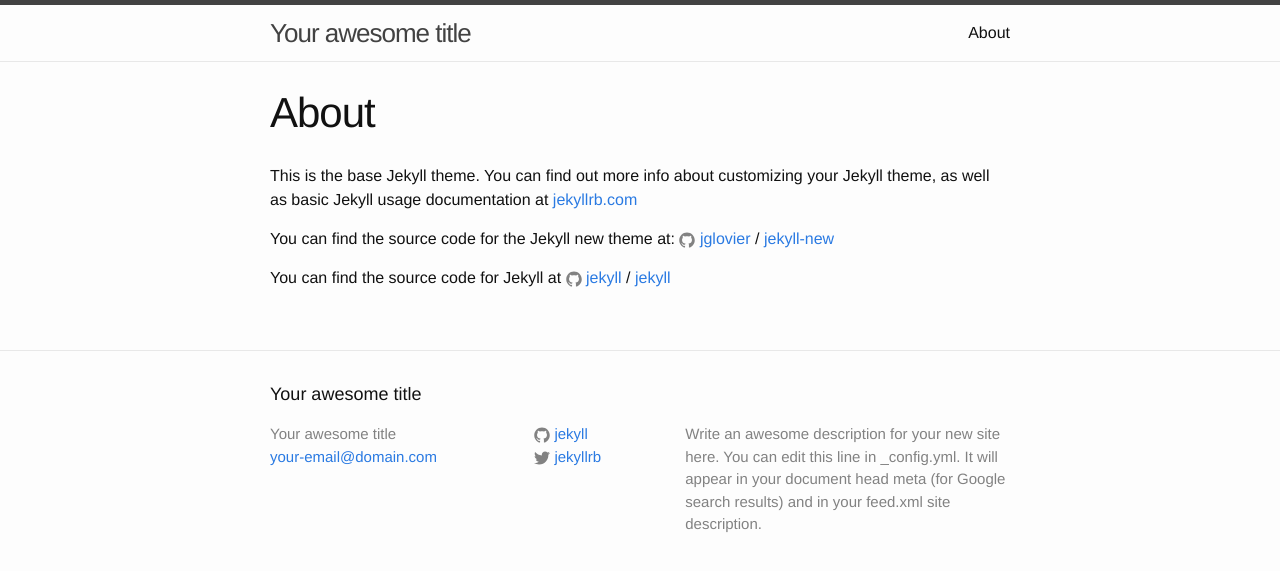
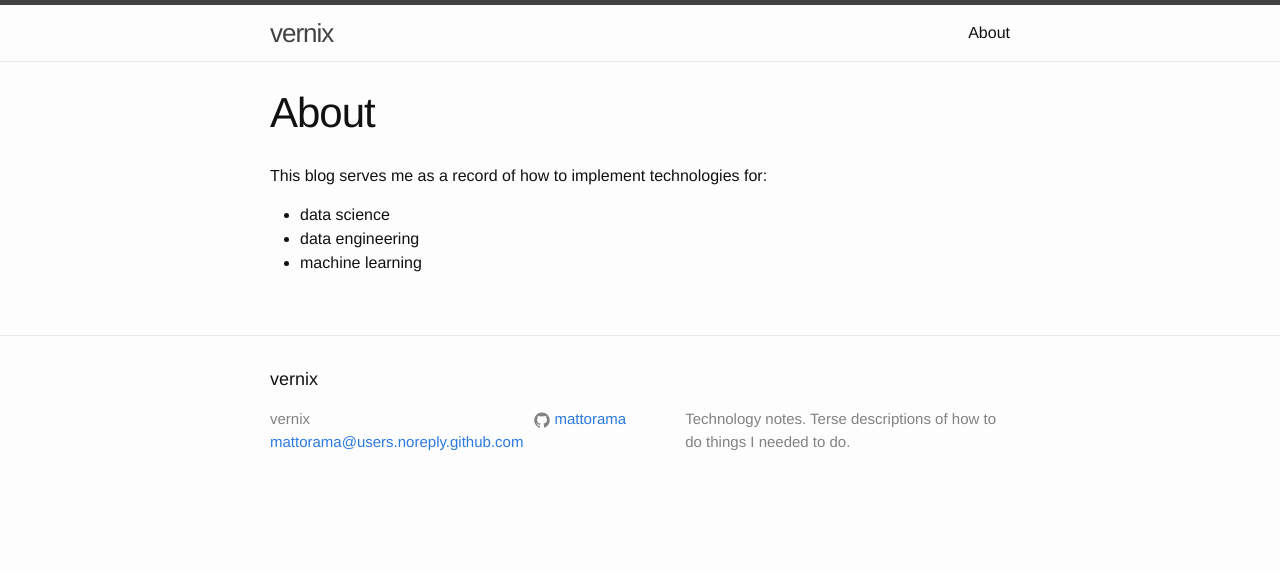
Before and after one commit to mattorama/vernix, a Jekyll site: the page built from about.md, in a window 1280 px wide. Shown: the top 571 px of the page. Built offline with Jekyll 4.4.1, drawn with Linux system fonts in a browser that asks for light colours.

```diff
--- a/_config.yml
+++ b/_config.yml
@@ -6,16 +6,14 @@
 # 'jekyll serve'. If you change this file, please restart the server process.
 
 # Site settings
-title: Your awesome title
-email: your-email@domain.com
+title: vernix
+email: mattorama@users.noreply.github.com
 description: > # this means to ignore newlines until "baseurl:"
-  Write an awesome description for your new site here. You can edit this
-  line in _config.yml. It will appear in your document head meta (for
-  Google search results) and in your feed.xml site description.
-baseurl: "/setup_jekyll" # the subpath of your site, e.g. /blog
+  Technology notes. Terse descriptions of how to do things I needed to do.
+baseurl: "/vernix" # the subpath of your site, e.g. /blog
 url: "http://mattorama.github.io" # the base hostname & protocol for your site
-twitter_username: jekyllrb
-github_username:  jekyll
+#twitter_username: jekyllrb
+github_username:  mattorama
 
 # Build settings
 markdown: kramdown
--- a/about.md
+++ b/about.md
@@ -4,12 +4,8 @@ title: About
 permalink: /about/
 ---
 
-This is the base Jekyll theme. You can find out more info about customizing your Jekyll theme, as well as basic Jekyll usage documentation at [jekyllrb.com](http://jekyllrb.com/)
+This blog serves me as a record of how to implement technologies for:
 
-You can find the source code for the Jekyll new theme at:
-{% include icon-github.html username="jglovier" %} /
-[jekyll-new](https://github.com/jglovier/jekyll-new)
-
-You can find the source code for Jekyll at
-{% include icon-github.html username="jekyll" %} /
-[jekyll](https://github.com/jekyll/jekyll)
+* data science
+* data engineering
+* machine learning
```
Also changed, not shown: _posts/2016-06-12-welcome-to-jekyll.markdown (deleted, +0 -25 lines), _posts/2016-06-18-1.md (added, +63 -0 lines), README.md.
